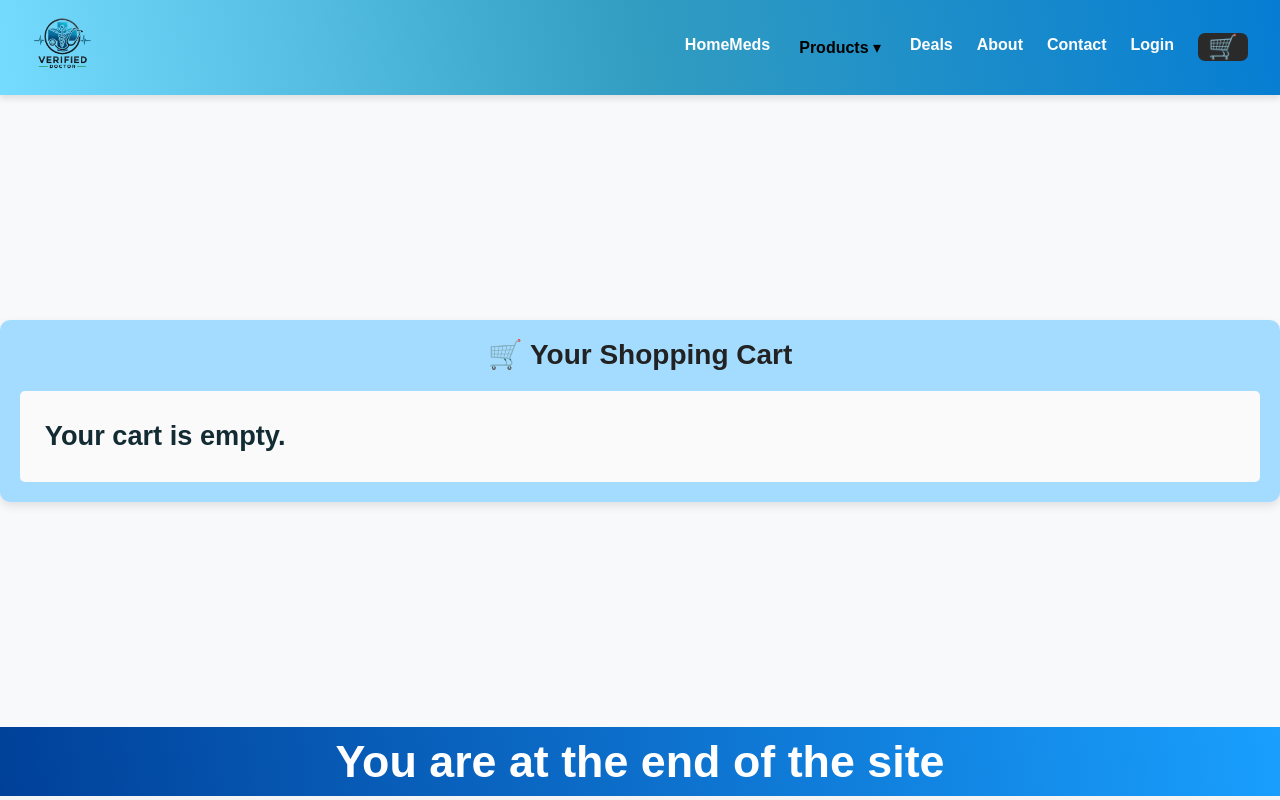
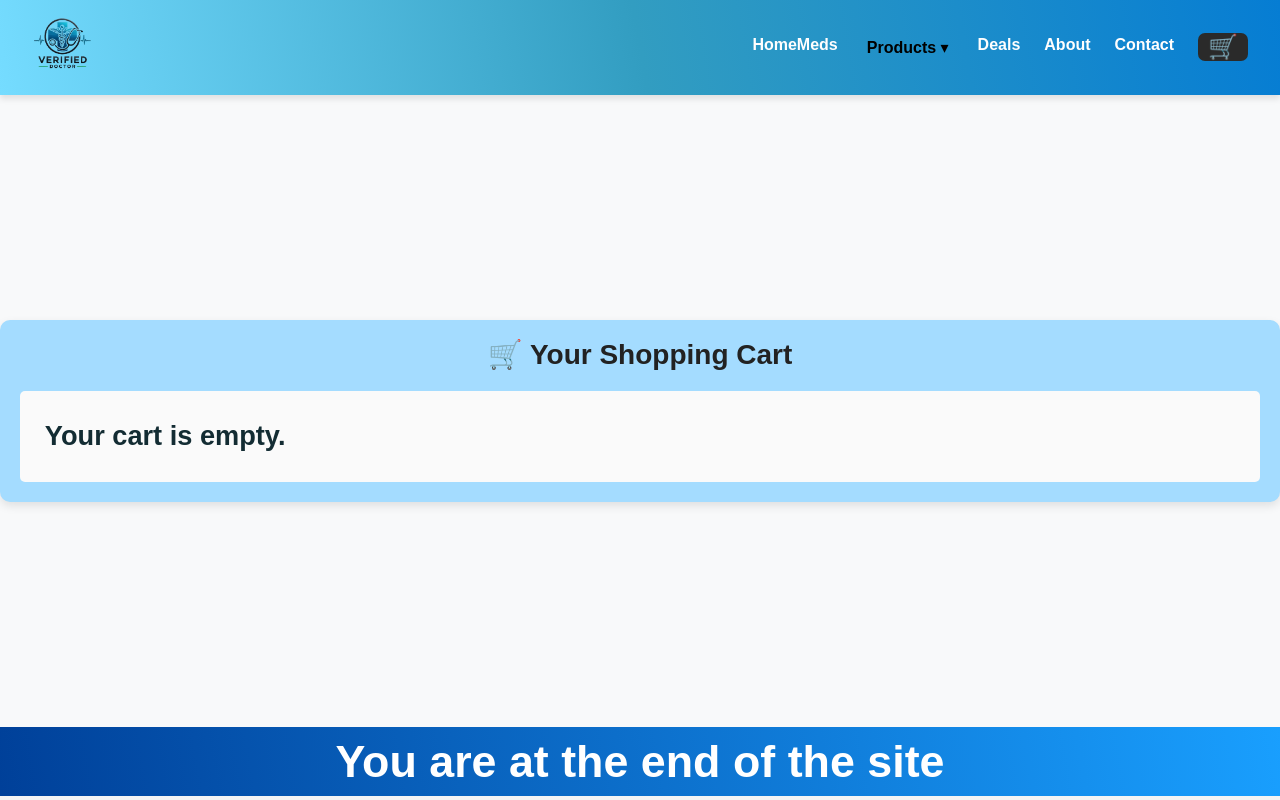
Before and after one commit to sandeepHiscope/VDr-DoorStep-Meds, a React (Vite) app: page /cart in a window 1280 px wide. Built offline with nearby package versions, Linux system fonts and the light colour scheme.

Commit message:
Update Header.jsx

```diff
--- a/src/components/Header/Header.jsx
+++ b/src/components/Header/Header.jsx
@@ -48,9 +48,9 @@ export default function Header() {
         <Link to="/contact" className="nav-link">
           Contact
         </Link>
-        <Link to="https://verifieddoctor.netlify.app/loginPage" className="nav-link">
+{/*         <Link to="https://verifieddoctor.netlify.app/loginPage" className="nav-link">
           Login
-        </Link>
+        </Link> */}
         <Link to="/cart" className="cart-link">
           <button className="cart-btn">🛒</button>
         </Link>
```
